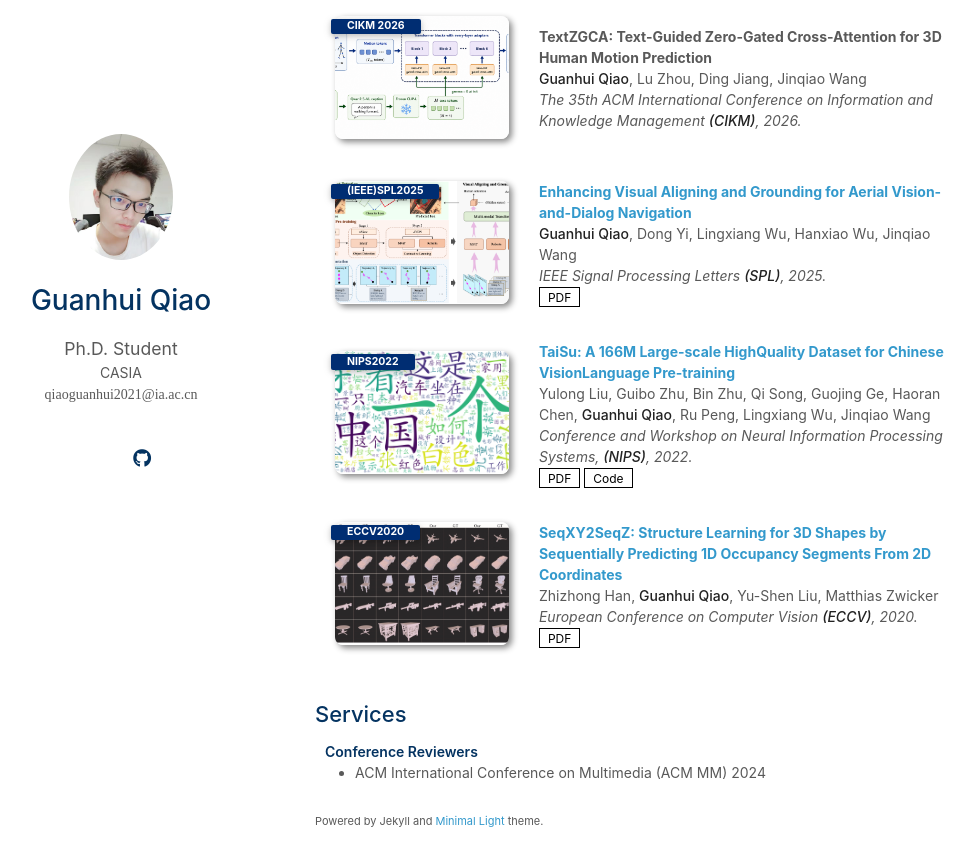
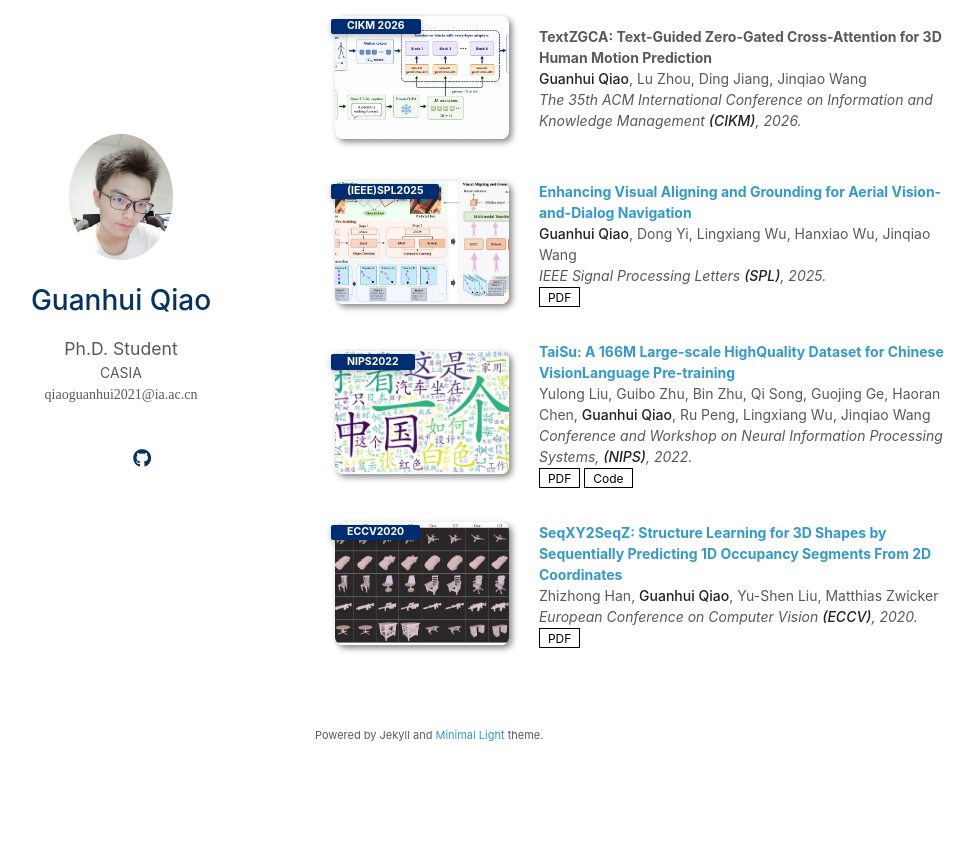
Before and after one commit to qiaogh97/qiaogh97.github.io, a Jekyll site: the page built from index.md, in a window 1280 px wide and 900 px high, scrolled down 885 px. Shown: the top 866 px of the window, without its empty margins (155-1130 px from the left). Built offline with Jekyll 4.4.1, drawn with Linux system fonts in a browser that asks for light colours; nearby versions of some CDN libraries; a style sheet for code colours, icons or effects is not loaded; our own code applies the rules of GitHub Pages for plain Markdown files; after the commit the page ends 1699 px from its top, so only the background shows below that.

Commit message:
remove service section

```diff
--- a/_includes/services.md
+++ b/_includes/services.md
@@ -1,7 +1 @@
-## Services
-
-<h4 style="margin:0 10px 0;">Conference Reviewers</h4>
-
-<ul style="margin:0 0 5px;">
-  <li><a href="https://2024.acmmm.org"><autocolor>ACM International Conference on Multimedia (ACM MM) 2024</autocolor></a></li>
-</ul>
+<!-- No service items are currently displayed. -->
```
